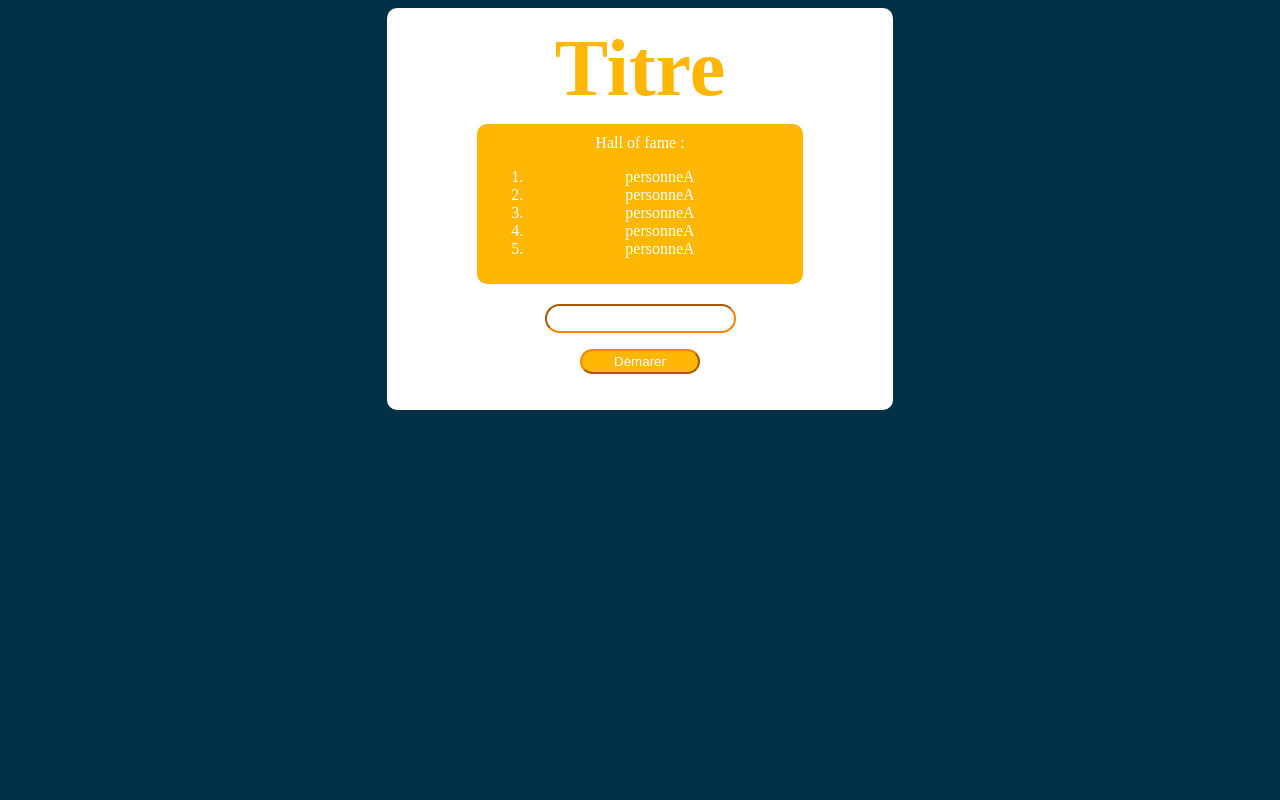
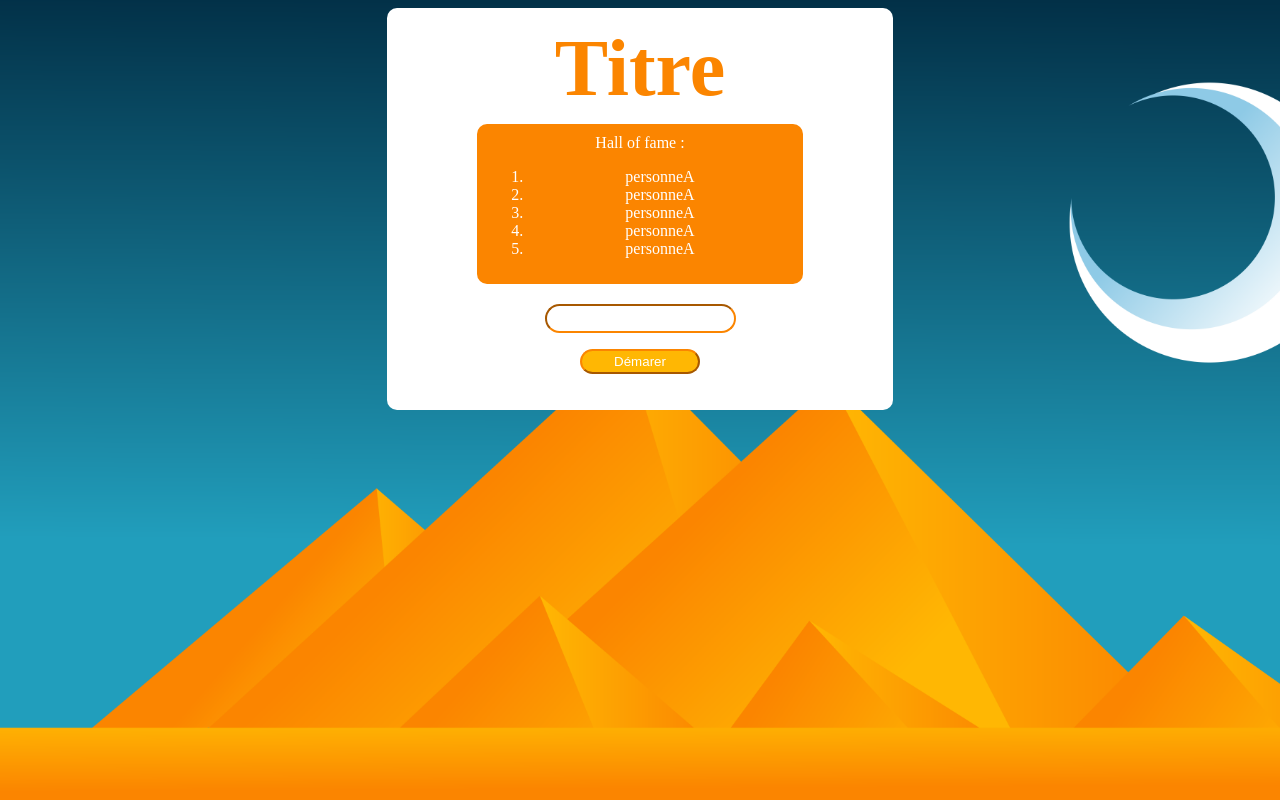
Before and after one commit to Axelle-Ga/Projet_WEB, a PHP site: page / in a window 1280 px wide. Run offline with PHP 8.4, Linux system fonts and the light colour scheme.

Commit message:
Ajout image de fond

```diff
--- a/index.php
+++ b/index.php
@@ -32,6 +32,4 @@
       </div>
     </div>
 
-
-
   </body>
--- a/style.css
+++ b/style.css
@@ -1,5 +1,8 @@
 html{
-    background-color: #023047;
+    height: 100%;
+    background-image: url(img/pyramide.png);
+    background-repeat: no-repeat;
+    background-size: cover;
 }
 
 .center{
@@ -17,7 +20,7 @@ html{
 
 .hall{
     color: white;
-    background-color: #FFB703;
+    background-color: #FB8500;
     margin-left: 90px;
     margin-right: 90px;
     padding: 10px;
@@ -25,7 +28,7 @@ html{
 }
 
 h1{
-    color: #FFB703;
+    color: #FB8500;
     margin-top: 15px;
     margin-bottom: 10px;
     font-size: 5em;
@@ -49,6 +52,11 @@ button{
     margin-bottom: 20px;
 }
 
+img{
+    width: fit-content;
+    height: fit-content;
+}
+
 #map{
     height: 500px;
     width: 80%;
```
Also changed, not shown: img/pyramide.png (added).
